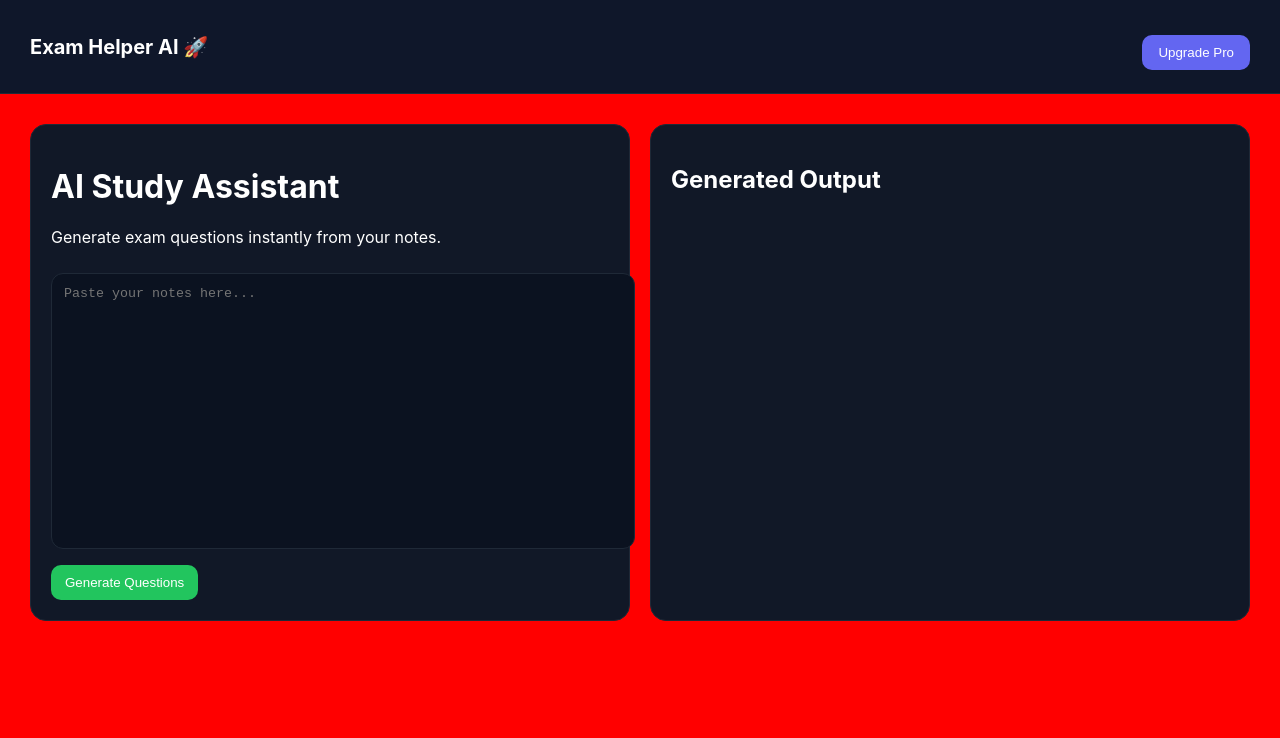
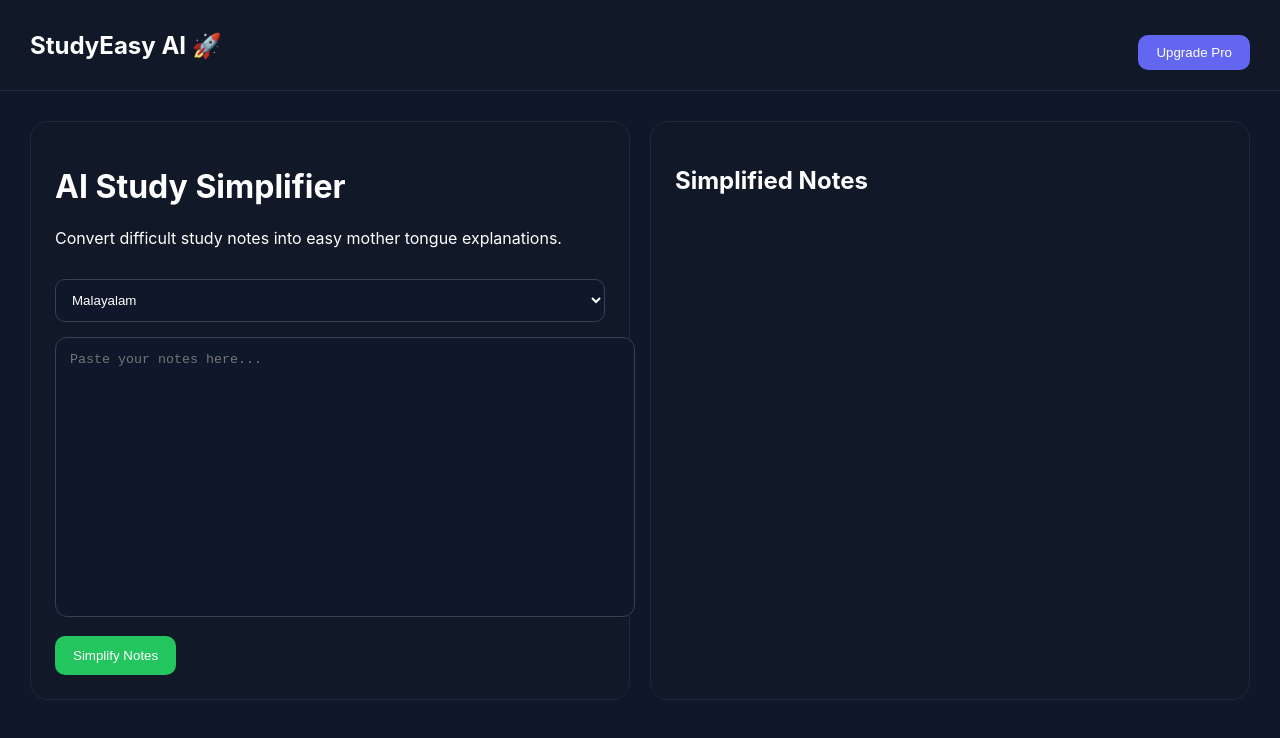
Before and after one commit to shamallll04/exam-helper-ai, a React (Vite) app: page / in a window 1280 px wide. Shown: the top 738 px of the page. Built offline with nearby package versions, Linux system fonts and the light colour scheme.

Commit message:
converted to study simplifier AI

```diff
--- a/src/App.jsx
+++ b/src/App.jsx
@@ -6,18 +6,23 @@ function App() {
   const [output, setOutput] = useState("")
   const [loading, setLoading] = useState(false)
 
+  const [language, setLanguage] =
+    useState("Malayalam")
+
   // =====================================
-  // AI GENERATION
+  // GENERATE SIMPLE NOTES
   // =====================================
 
-  async function generateQuestions() {
+  async function generateExplanation() {
 
     try {
 
       setLoading(true)
 
       const res = await fetch(
+
         "https://exam-helper-ai-1.onrender.com/generate",
+
         {
           method: "POST",
 
@@ -26,7 +31,8 @@ function App() {
           },
 
           body: JSON.stringify({
-            notes
+            notes,
+            language
           })
         }
       )
@@ -51,7 +57,7 @@ function App() {
   }
 
   // =====================================
-  // RAZORPAY PAYMENT
+  // RAZORPAY
   // =====================================
 
   async function upgradeToPro() {
@@ -59,52 +65,44 @@ function App() {
     try {
 
       const response = await fetch(
+
         "https://exam-helper-ai-1.onrender.com/create-order",
+
         {
           method: "POST"
         }
       )
 
-      const order = await response.json()
-
-      console.log(order)
+      const order =
+        await response.json()
 
       if (!order.id) {
 
-        alert("Order creation failed")
+        alert("Order failed")
 
         return
       }
 
       const options = {
 
-        // REPLACE WITH YOUR REAL KEY
         key: "rzp_test_SvDBRnjMycTk4g",
 
         amount: order.amount,
 
         currency: order.currency,
 
-        name: "Exam Helper AI",
+        name: "StudyEasy AI",
 
-        description: "Pro Upgrade",
+        description:
+          "Pro Upgrade",
 
         order_id: order.id,
 
-        handler: function (response) {
+        handler: function () {
 
-          alert("Payment Successful 🚀")
-
-          console.log(response)
-        },
-
-        prefill: {
-
-          name: "User",
-
-          email: "user@example.com",
-
-          contact: "9999999999"
+          alert(
+            "Payment Successful 🚀"
+          )
         },
 
         theme: {
@@ -112,7 +110,8 @@ function App() {
         }
       }
 
-      const razorpay = new window.Razorpay(options)
+      const razorpay =
+        new window.Razorpay(options)
 
       razorpay.open()
 
@@ -132,9 +131,11 @@ function App() {
 
       <div className="nav">
 
-        <h2>Exam Helper AI 🚀</h2>
+        <h2>StudyEasy AI 🚀</h2>
 
-        <button onClick={upgradeToPro}>
+        <button
+          onClick={upgradeToPro}
+        >
           Upgrade Pro
         </button>
 
@@ -144,43 +145,99 @@ function App() {
 
       <div className="container">
 
-        {/* LEFT */}
+        {/* INPUT */}
 
         <div className="card">
 
-          <h1>AI Study Assistant</h1>
+          <h1>
+            AI Study Simplifier
+          </h1>
 
           <p>
-            Generate exam questions instantly from your notes.
+            Convert difficult study
+            notes into easy mother
+            tongue explanations.
           </p>
 
+          {/* LANGUAGE */}
+
+          <select
+            value={language}
+
+            onChange={(e) =>
+              setLanguage(
+                e.target.value
+              )
+            }
+          >
+
+            <option>
+              Malayalam
+            </option>
+
+            <option>
+              Hindi
+            </option>
+
+            <option>
+              Tamil
+            </option>
+
+            <option>
+              Kannada
+            </option>
+
+            <option>
+              English
+            </option>
+
+          </select>
+
+          {/* NOTES */}
+
           <textarea
+
+            id="notes"
+
             name="notes"
-            id="notes"
-            placeholder="Paste your notes here..."
+
+            placeholder=
+              "Paste your notes here..."
+
             value={notes}
+
             onChange={(e) =>
-              setNotes(e.target.value)
+              setNotes(
+                e.target.value
+              )
             }
           />
 
-          <button onClick={generateQuestions}>
+          {/* BUTTON */}
+
+          <button
+            onClick={
+              generateExplanation
+            }
+          >
 
             {
               loading
                 ? "Generating..."
-                : "Generate Questions"
+                : "Simplify Notes"
             }
 
           </button>
 
         </div>
 
-        {/* RIGHT */}
+        {/* OUTPUT */}
 
         <div className="card output">
 
-          <h2>Generated Output</h2>
+          <h2>
+            Simplified Notes
+          </h2>
 
           <pre>{output}</pre>
 
--- a/src/index.css
+++ b/src/index.css
@@ -1,7 +1,7 @@
 body {
   margin: 0;
-  font-family: Inter, system-ui, Arial;
-  background: red !important;
+  font-family: Inter, Arial;
+  background: #0f172a;
   color: white;
 }
 
@@ -13,20 +13,20 @@ body {
   display: flex;
   justify-content: space-between;
   align-items: center;
-  padding: 18px 30px;
-  background: #0f172a;
+  padding: 20px 30px;
+  background: #111827;
   border-bottom: 1px solid #1f2937;
 }
 
 .nav h2 {
-  font-size: 20px;
+  margin: 0;
 }
 
 .nav button {
   background: #6366f1;
   border: none;
-  padding: 10px 16px;
   color: white;
+  padding: 10px 18px;
   border-radius: 10px;
   cursor: pointer;
 }
@@ -40,30 +40,40 @@ body {
 
 .card {
   background: #111827;
-  padding: 20px;
-  border-radius: 16px;
+  padding: 24px;
+  border-radius: 18px;
   border: 1px solid #1f2937;
 }
 
 textarea {
   width: 100%;
   height: 250px;
-  background: #0b1220;
+  margin-top: 15px;
+  padding: 14px;
+  border-radius: 12px;
+  border: 1px solid #374151;
+  background: #0f172a;
   color: white;
-  border: 1px solid #1f2937;
-  border-radius: 12px;
-  padding: 12px;
-  margin-top: 10px;
   resize: none;
 }
 
+select {
+  width: 100%;
+  margin-top: 15px;
+  padding: 12px;
+  border-radius: 10px;
+  background: #0f172a;
+  color: white;
+  border: 1px solid #374151;
+}
+
 button {
-  margin-top: 12px;
+  margin-top: 15px;
+  padding: 12px 18px;
+  border: none;
+  border-radius: 10px;
   background: #22c55e;
-  border: none;
-  padding: 10px 14px;
   color: white;
-  border-radius: 10px;
   cursor: pointer;
 }
 
@@ -71,3 +81,10 @@ button {
   white-space: pre-wrap;
   color: #cbd5e1;
 }
+
+@media (max-width: 900px) {
+
+  .container {
+    grid-template-columns: 1fr;
+  }
+}
```
Also changed, not shown: 1 other file (tests, documents, lock files or other folders).
